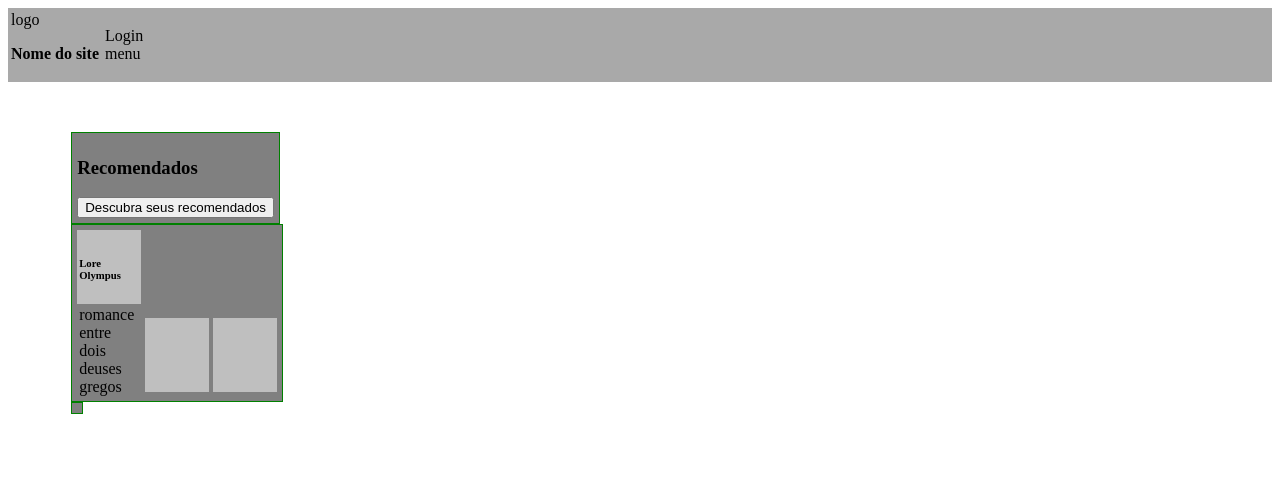
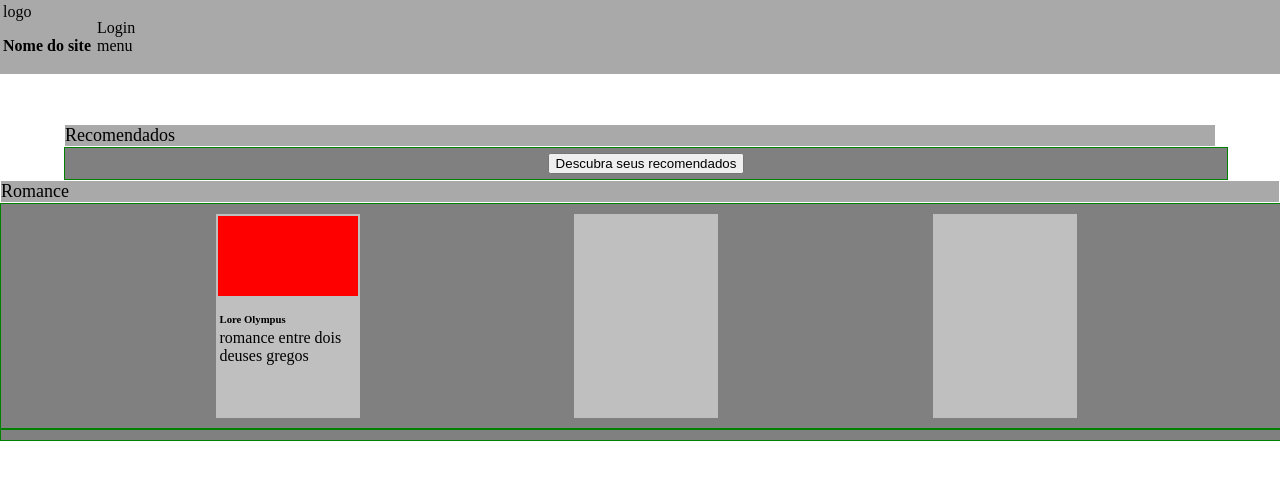
Before and after one commit to Luise79/Luise79.github.io, a PHP site: page /somativa/index.html in a window 1280 px wide. Shown: the top 480 px of the page. Run offline with PHP 8.4, Linux system fonts and the light colour scheme.

Commit message:
ajeitando containers livros

```diff
--- a/somativa/css/styleSom1.css
+++ b/somativa/css/styleSom1.css
@@ -1,3 +1,7 @@
+body {
+    margin: 0;
+}
+
 .main {
     margin-inline: 5%;
     margin-top: 50px;
@@ -19,8 +23,23 @@
     font-size: medium;
 }
 
+.containerLivros {
+    display: flex;
+    flex-direction: column;
+}
+
+.titleGenero {
+    font-weight: normal;
+    font-size: large;
+    margin: 1px;
+    background-color: darkgray;
+}
+
 .livros {
-    width: max-content;
+    display: flex;
+    flex-direction: row;
+    justify-content: space-evenly;
+    width: 100%;
     height: auto;
     border: solid 1px green;
     padding: 5px;
@@ -28,17 +47,32 @@
 }
 
 .livro {
-    display: inline-block;
-    width: 60px;
-    height: 70px;
+    display: flex;
+    flex-direction: column;
+    justify-content: flex-start;
+    width: 140px;
+    height: 200px;
     padding: 2px;
+    margin: 5px;
     background-color: #bfbfbf;;
 }
 
-#fotoCapa {
-    width: 50px;
-    height: 70px;
+.fotoCapa {
+    width: 100%;
+    height: 40%;
+    margin-bottom: 15px;
     background-color: red;
+}
+
+.titleLivro {
+    margin-bottom: 15px;
+    margin: 1px;
+    padding: 1px;
+}
+
+.descricaoLivro {
+    margin: 1px;
+    padding: 1px;
 }
 
 #buttonRecomendados {
--- a/somativa/index.html
+++ b/somativa/index.html
@@ -20,18 +20,23 @@
         </div>
     </header>
     <div class="main">
+        <div class="containerLivros"></div>
+            <p class="titleGenero">Recomendados</p>
             <div class="livros" id="recomendados">
-            <h3>Recomendados</h3>
                 <button id="buttonRecomendados">Descubra seus recomendados</button>
             </div>
+        </div>
+        <div class="containerLivros">
+            <p class="titleGenero">Romance</p>
             <div class="livros" id="romance">
                 <div class="livro">
                     <div class="fotoCapa"></div>
-                <h6 class="titulo">Lore Olympus</h6>
-                <p class="descricao">romance entre dois deuses gregos</p>
+                    <h6 class="titleLivro">Lore Olympus</h6>
+                    <p class="descricaoLivro">romance entre dois deuses gregos</p>
                 </div>
                 <div class="livro"></div>
                 <div class="livro"></div>
+            </div>
         </div>
         <div class="livros" id="outroTema"></div>
     </div>
```
Lines whose indentation alone changed are shown as unchanged.
